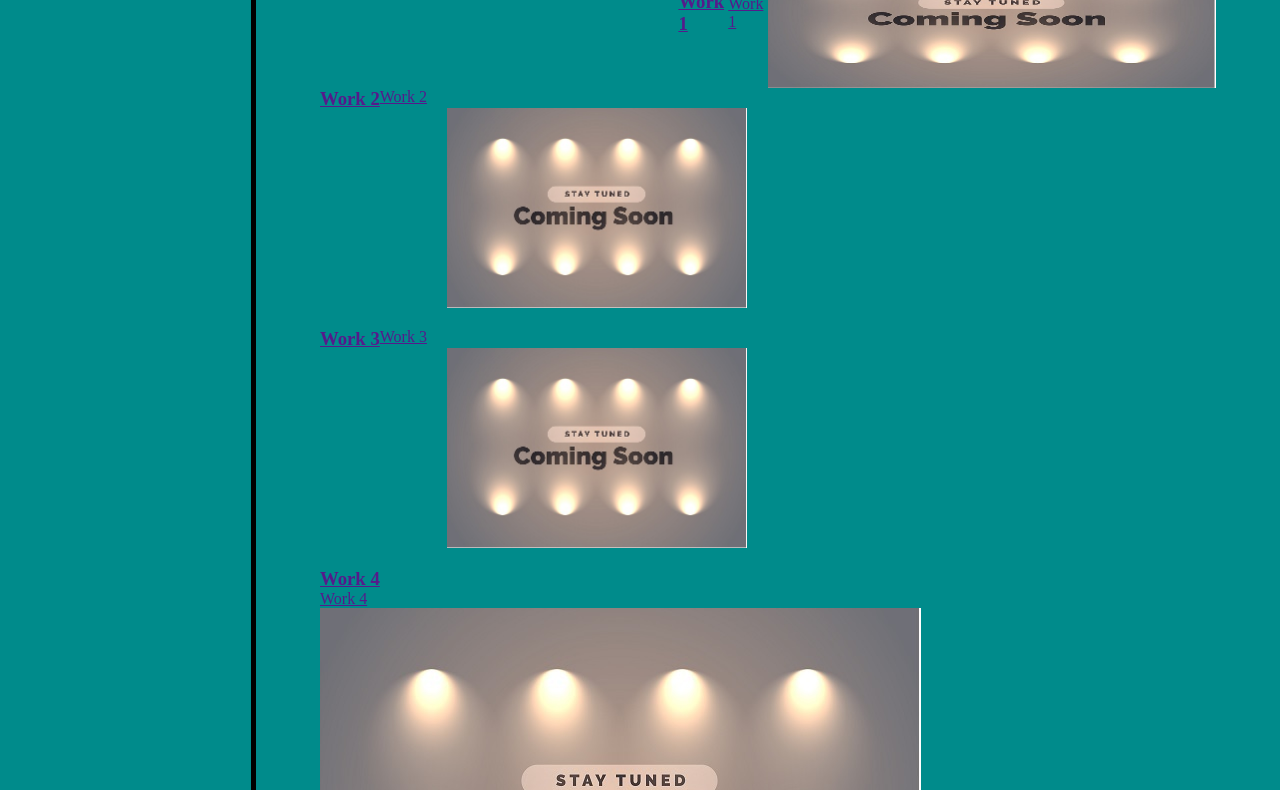
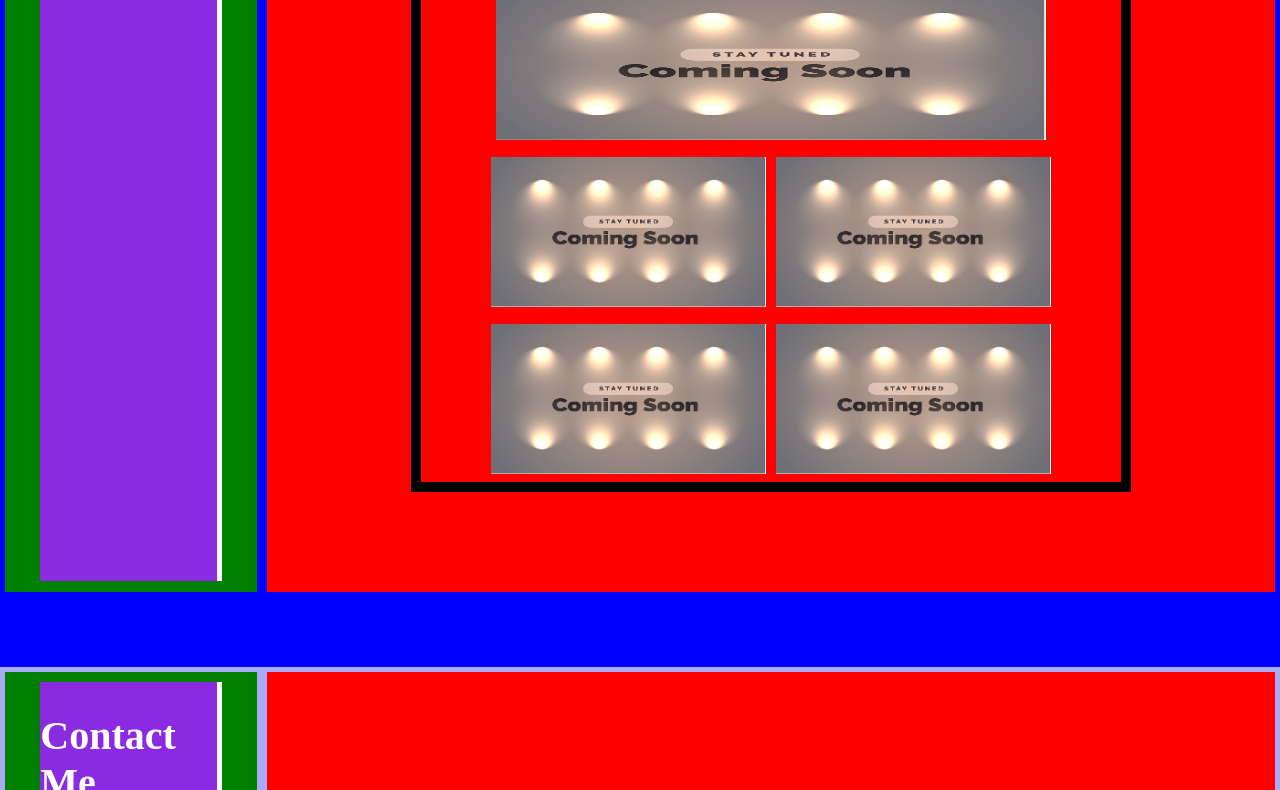
Before and after one commit to Mpergolatti/portfolio, a plain HTML site: page index.html in a window 1280 px wide. Shown: the part 494-1284 px from the top of the page. Drawn offline with Linux system fonts and the light colour scheme.

Commit message:
Overhauled entire page new start

```diff
--- a/assets/css/style.css
+++ b/assets/css/style.css
@@ -1,10 +1,13 @@
 * {
     margin: 0;
     padding: 0;
-    box-sizing: border-box;
 }
 
-/* Header Start */
+body {
+    background-color: rgb(169, 169, 247);
+}
+
+/* Header Section Start */
 
 header {
     padding: 5px 35px;
@@ -39,9 +42,12 @@ header nav ul li a {
 
 }
 
-/* Banner Section */
+/* Banner Section Start */
 
 .banner {
+    display: flex;
+    justify-content: flex-end;
+    align-items: center;
     background-image: url("../images/space-banner.jpg");
     background-size: cover;
     background-position: 1%;
@@ -54,155 +60,116 @@ header nav ul li a {
     z-index: 10;
     font-size: 47px;
     color: white;
-    display: flex;
-    justify-content: flex-end;
+
     margin: 30px 20px 0 0;
     text-shadow: 5px 10px 15px rgb(214, 187, 221);
     -webkit-text-stroke: 1px black;
 }
 
+/* About Me Start */
 
-
-/* About Me Section */
-/*
 .about-me {
     display: flex;
-    justify-content: space-between;
-    background-color: aquamarine;
-    border: 1px solid black;
-    padding: 20px;
-} */
-
-/* .about-text {
-    margin: 0 0 0 60px;
-    padding: 0 0 0 60px;
-    border-left: 2px solid black;
-    width: 50%;
-} */
-
-/* Work Section */
-
-/* .work {
-    background-color: teal;
-    border: 5px solid red;
-    display: flex;
+    background-color: blue;
+    width: 100%;
 }
 
-.work div {
+.right {
+    background-color: red;
+    width: 80%;
+    margin: 5px;
+}
+
+/* Work Section Start */
+
+article {
     display: flex;
-    flex-wrap: wrap;
+    background-color: blue;
+    width: 100%;
+    height: 800px;
+}
+
+.left {
+    display: flex;
+    justify-content: center;
+    align-items: center;
+    background-color: green;
+    width: 20%;
+    height: 90%;
+    margin: 5px;
 
 }
 
-/* .work a {
-    text-decoration: none; */
-    /* display: flex; */
-    /* } */
+.two {
+    display: flex;
+    justify-content: center;
+    align-items: center;
+    background-color: red;
+    width: 80%;
+    margin: 5px;
+    height: 90%;
 
-    /* .work h2 {
-        font-size: 60px;
-        width: 300px;
-        margin: 30px;
-    text-align: center;
+}
 
-} */
+.left-text {
+    display: flex;
+    justify-content: center;
+    background-color: blueviolet;
+    height: 97%;
+    width: 70%;
+    margin: 10px;
+    border-right: 5px solid white;
+}
 
-/* .work h3 {
+.left-text h2 {
     font-size: 40px;
     color: white;
-    position: relative;
+    padding-top: 30px;
 }
 
-.work p {
-    font-size: 20px;
-}
-
-.work img {
-    width: 400px;
-    height: 150px;
-    margin: 5px;
-    padding: 0;
+.two-imgs {
+    display: flex;
+    flex-wrap: wrap;
+    justify-content: center;
+    align-items: center;
+    border: 10px solid black;
+    height: 500px;
+    width: 700px;
 }
 
 
-.main-project img {
-    width: 800px;
-
+.two-one {
+    background-color: yellow;
+    height: 150px;
+    width: 550px;
+    margin: 5px;
+    max-width: 600px;
+    max-height: 150px;
 }
 
-.main-project h3 p {
-    position: absolute;
-    right: 300px;
-} */
-
-/* .main-project h3 p {
-    right: 200px;
-    top: 200px;
-} */
-
-/* ------------------------------------------------------------ */
-
-/* Main section */
-
-.main-page {
-    max-width: 100%;
-    margin-left: auto;
-    margin-right: auto;
-    background-color: darkcyan;
-    border-top: 30px solid darkcyan;
+.two-one img {
+    max-height: 150px;
+    max-width: 600px;
+    min-width: 550px;
 }
 
-.page-section {
-    margin: 30px 0;
-    display: flex;
-    flex-wrap: wrap;
-
+.two-two {
+    background-color: yellowgreen;
+    height: 150px;
+    width: 275px;
+    margin: 5px;
+    max-width: 300px;
+    max-height: 150px;
 }
 
-.page-section h2 {
-    flex: 0 0 20%;
-    text-align: center;
-    font-size: 40px;
-    border-right: 5px solid black;
-    margin-right: 5%;
-    padding-right: 2%;
-    width: 20%;
-}
-.page-section div {
-    flex: 0 0 70%;
+.two-two img {
+    max-height: 150px;
+    max-width: 300px;
+    min-width: 275px;
 }
 
-.main-text {
+/* Footer Section Start */
 
-    padding-left: 40%;
-    justify-content: center;
-    background-color: darkcyan;
-    width: 100%;
-    align-items: center;
+.contact-me {
     display: flex;
-
-
 }
-
-.main-project img {
-    flex-wrap: wrap;
-    width: 100%;
-    max-height: 150px;
-    max-width: 600px;
-    justify-content: flex-start;
-    margin: auto;
-}
-
-.project-one {
-    display: flex;
-    justify-content: flex-start;
-
-}
-
-.project-one img {
-    margin: 20px;
-    max-width: 300px;
-    max-height: 300px;
-    flex-basis: 50%;
-    flex-direction: row;
-}
--- a/index.html
+++ b/index.html
@@ -1,17 +1,20 @@
 <!DOCTYPE html>
-<html lang="en">
+<html lang="en-us">
 
 <head>
 
-        <meta charset="UTF-8" />
-        <meta name="viewport" content="width=device-width, initial-scale=1.0">
+    <meta charset="UTF-8">
+    <meta name="viewport" content="width=device-width, initial-scale=1">
     <link rel="stylesheet" href="./assets/css/style.css">
 
     <title>Pergolatti's Portfolio</title>
+
 </head>
+
 <body>
-        <!-- Header / Nav -->
+    <!-- Header Section -->
     <header>
+
         <h1>
             <a>Mike Pergolatti</a>
         </h1>
@@ -32,83 +35,91 @@
                 </li>
             </ul>
         </nav>
+
     </header>
-        <!-- Banner -->
+
+    <!-- Banner Section -->
     <section class="banner">
         <div class="subtitle">
             <h2>The Galaxies Edge</h2>
         </div>
     </section>
 
-        <main class="main-page">
+    <!-- About Me -->
+    <section class="about-me">
+        <div class="left">
+            <div class="left-text">
+                <h2>About Me</h2>
+            </div>
+        </div>
 
-            <!-- About Me Section -->
-            <section class="page-section about-me" id="about-me">
-                    <h2>About Me</h2>
-                    <div>
-                        <p>Lorem ipsum dolor, sit amet consectetur adipisicing elit. Minima perspiciatis repellat laborum provident repudiandae, dolor quasi molestias voluptates illum rem alias earum eveniet enim blanditiis similique exercitationem, tempora ex ut.</p>
-                        </br>
-                        <p>Lorem ipsum dolor sit amet consectetur adipisicing elit. Accusamus, doloribus. Enim autem nisi fugiat modi consequatur repellendus cumque sunt aliquid nemo explicabo, voluptas dolores. Rerum, deserunt. A perferendis ut libero!</p>
+        <div class="right">
+
         </div>
     </section>
 
     <!-- Work Section -->
-            <section class="page-section work" id="work" >
+    <article>
+        <div class="left">
+            <div class="left-text">
                 <h2>Work</h2>
-                    <div>
-                        <a href="">
-                            <div class="main-project">
-                                <div class="main-text">
-                                    <h3>Work 1</h3>
-                                    <p>Work 1</p>
-                                    <img src="./assets/images/coming-soon.jpg">
             </div>
         </div>
-                        </a>
+
+        <div class="two">
+            <div class="two-imgs">
 
                 <a href="">
-                            <div class="project-one">
-                                <h3>Work 2</h3>
-                                <p>Work 2</p>
+                    <div class="two-one">
                         <img src="./assets/images/coming-soon.jpg">
                     </div>
                 </a>
 
                 <a href="">
-                            <div class="project-one">
-                                <h3>Work 3</h3>
-                                <p>Work 3</p>
+                    <div class="two-two">
                         <img src="./assets/images/coming-soon.jpg">
                     </div>
                 </a>
 
                 <a href="">
-                            <div class="project">
-                                <h3>Work 4</h3>
-                                <p>Work 4</p>
+                    <div class="two-two">
                         <img src="./assets/images/coming-soon.jpg">
                     </div>
                 </a>
 
                 <a href="">
-                            <div class="project">
-                                <h3>Work 5</h3>
-                                <p>Work 5</p>
+                    <div class="two-two">
                         <img src="./assets/images/coming-soon.jpg">
                     </div>
                 </a>
+
+                <a href="">
+                    <div class="two-two">
+                        <img src="./assets/images/coming-soon.jpg">
                     </div>
-            </section>
+                </a>
+
+            </div>
+        </div>
+
+
+
+    </article>
 
     <!-- Contact Me Section -->
-            <section class="page-section about-me" id="contact-me" >
+
+    <footer class="contact-me">
+        <div class="left">
+            <div class="left-text">
                 <h2>Contact Me</h2>
-                    <div>
-                        contact info
             </div>
-            </section>
+        </div>
 
-        </main>
+        <div class="right">
+
+        </div>
+
+    </footer>
 
 </body>
 
```
Lines whose indentation alone changed are shown as unchanged.
